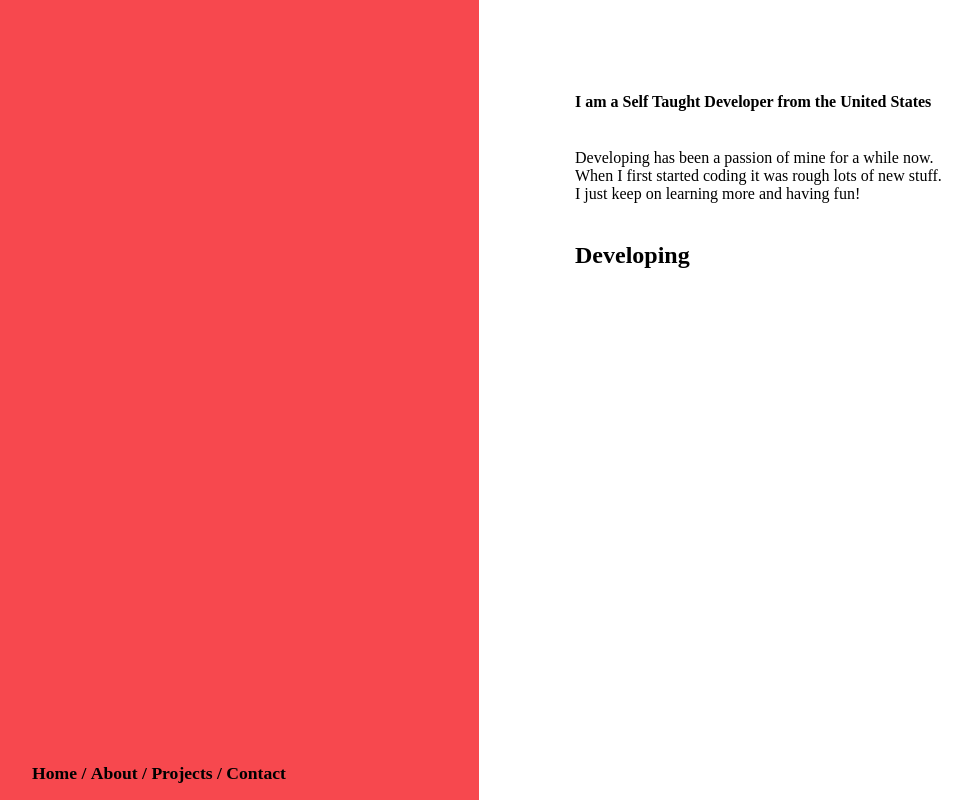
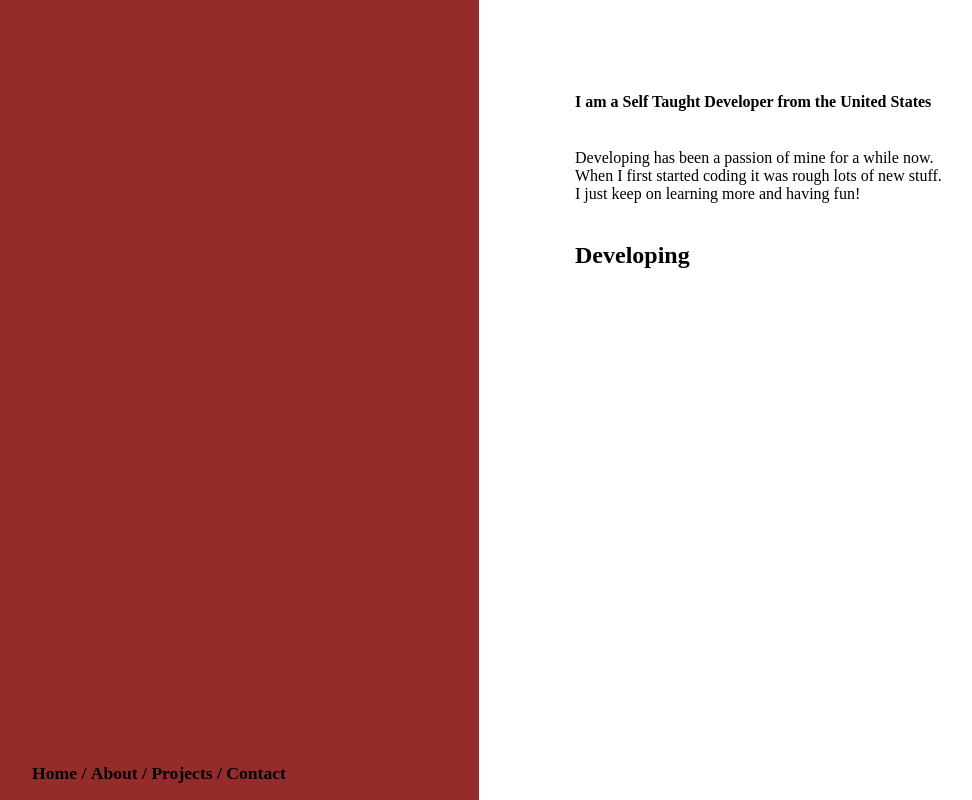
Before and after one commit to cyxl/cyxl.org, a React (Create React App) app: page /about in a window 1280 px wide. Shown: the whole page, without its empty margins (161-1133 px from the left). Built offline with nearby package versions, Linux system fonts and the light colour scheme; a web font is replaced by a local one.

Commit message:
Update About.css

```diff
--- a/src/css/About.css
+++ b/src/css/About.css
@@ -4,7 +4,7 @@
   position: absolute;
   height: 100vh;
   width: 50%;
-  background-color: #f7484e;
+  background-color: #962B2B;
 }
 
 .right-panel-about {
```
